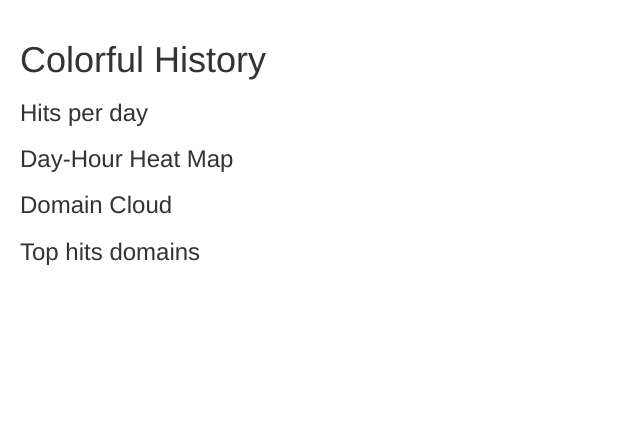
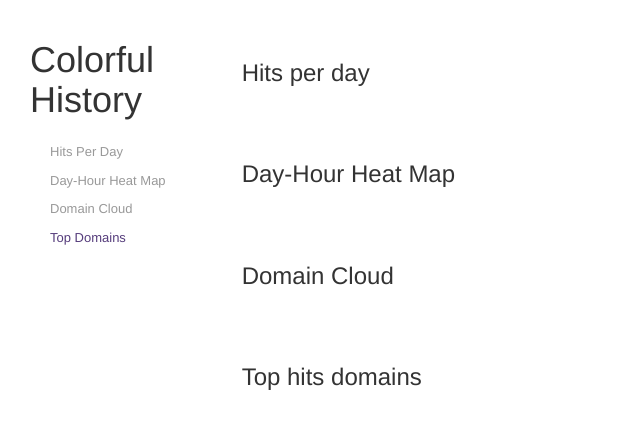
Before and after one commit to blukat29/cmps115, a browser extension: page app/analysis.html in a window 1280 px wide. Shown: the whole page, without its empty margins (0-640 px from the left). Drawn offline with Linux system fonts and the light colour scheme.

Commit message:
Implemented sidebar navigation

```diff
--- a/app/analysis.html
+++ b/app/analysis.html
@@ -7,6 +7,7 @@
     <title>Colorful History</title>
     <link href="library/bootstrap/css/bootstrap.min.css" rel="stylesheet">
     <link href="styles/analysis.css" rel="stylesheet">
+    <link href="styles/main.css" rel="stylesheet">
     <script src="library/scripts/jquery-2.1.4.min.js"></script>
     <script src="library/bootstrap/js/bootstrap.min.js"></script>
     <script src="library/scripts/d3.min.js"></script>
@@ -14,20 +15,49 @@
     <script src="library/scripts/d3pie.min.js"></script>
   </head>
   <body>
-    <h1>Colorful History</h1>
+    <div class="container-fluid">
+      <div class="row">
 
+        <!-- Navbar -->
+        <nav class="col-xs-2 bs-docs-sidebar">
+          <div class="fixed">
+            <h1>Colorful<br>
+            History</h1>
+            <ul id="sidebar" class="nav nav-stacked">
+              <li><a href="#grp-HitsPerDay">Hits Per Day</a></li>
+              <li><a href="#grp-DayHourHeatMap">Day-Hour Heat Map</a></li>
+              <li><a href="#grp-DomainCloud">Domain Cloud</a></li>
+              <li><a href="#grp-TopDomains">Top Domains</a></li>
+            </ul>
+          </div>
+        </nav>
+
+        <!-- Main Content -->
+        <div class="col-xs-10 main-content">
+          <section id="grp-HitsPerDay" class="group">
             <h3>Hits per day</h3>
             <div id="hitsPerDay"></div>
+          </section>
 
+          <section id="grp-DayHourHeatMap" class="group">
             <h3>Day-Hour Heat Map</h3>
             <div id="dayHourHeatMap"></div>
+          </section>
 
+          <section id="grp-DomainCloud" class="group">
             <h3>Domain Cloud</h3>
             <div id="domainCloud"></div>
+          </section>
 
+          <section id="grp-TopDomains" class="group">
             <h3>Top hits domains</h3>
             <div id="topDomains"></div>
+          </section>
+        </div>
+      </div>
+    </div>
 
+    <script src="scripts/main.js"></script>
     <script src="scripts/back.js"></script>
     <script src="scripts/word.js"></script>
     <script src="scripts/analysis.js"></script>
--- /dev/null
+++ b/app/scripts/main.js
@@ -0,0 +1,4 @@
+$('body').scrollspy({
+    target: '.bs-docs-sidebar',
+    offset: 40
+});
--- /dev/null
+++ b/app/styles/main.css
@@ -0,0 +1,35 @@
+/* Sidebar */
+
+.fixed {
+    position: fixed;
+}
+.bs-docs-sidebar {
+    padding-left: 10px;
+}
+/* brand name */
+.bs-docs-sidebar h1 {
+    margin-bottom: 20px;
+}
+/* all links */
+.bs-docs-sidebar .nav>li>a {
+    color: #999;
+    padding: 4px 20px;
+    font-size: 13px;
+    font-weight: 400;
+}
+/* active links */
+.bs-docs-sidebar .nav>.active>a {
+    color: #563d7c;
+}
+
+
+/* Main Content */
+
+.main-content section {
+    margin-top: 15px;
+    margin-bottom: 50px;
+    padding-top: 5px;
+}
+.main-content section>h3 {
+    margin-bottom: 10px;
+}
```
Lines whose indentation alone changed are shown as unchanged.
